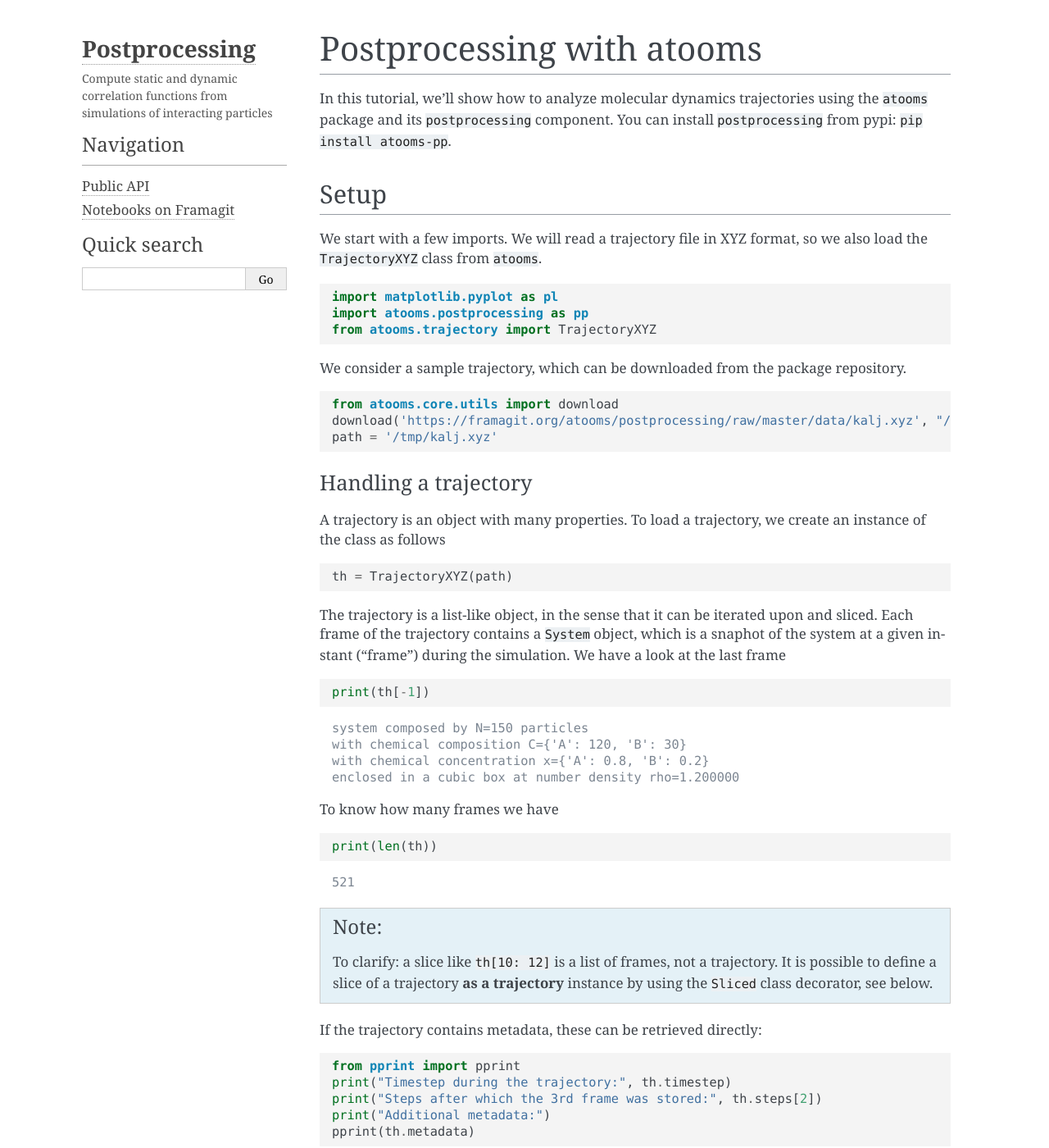
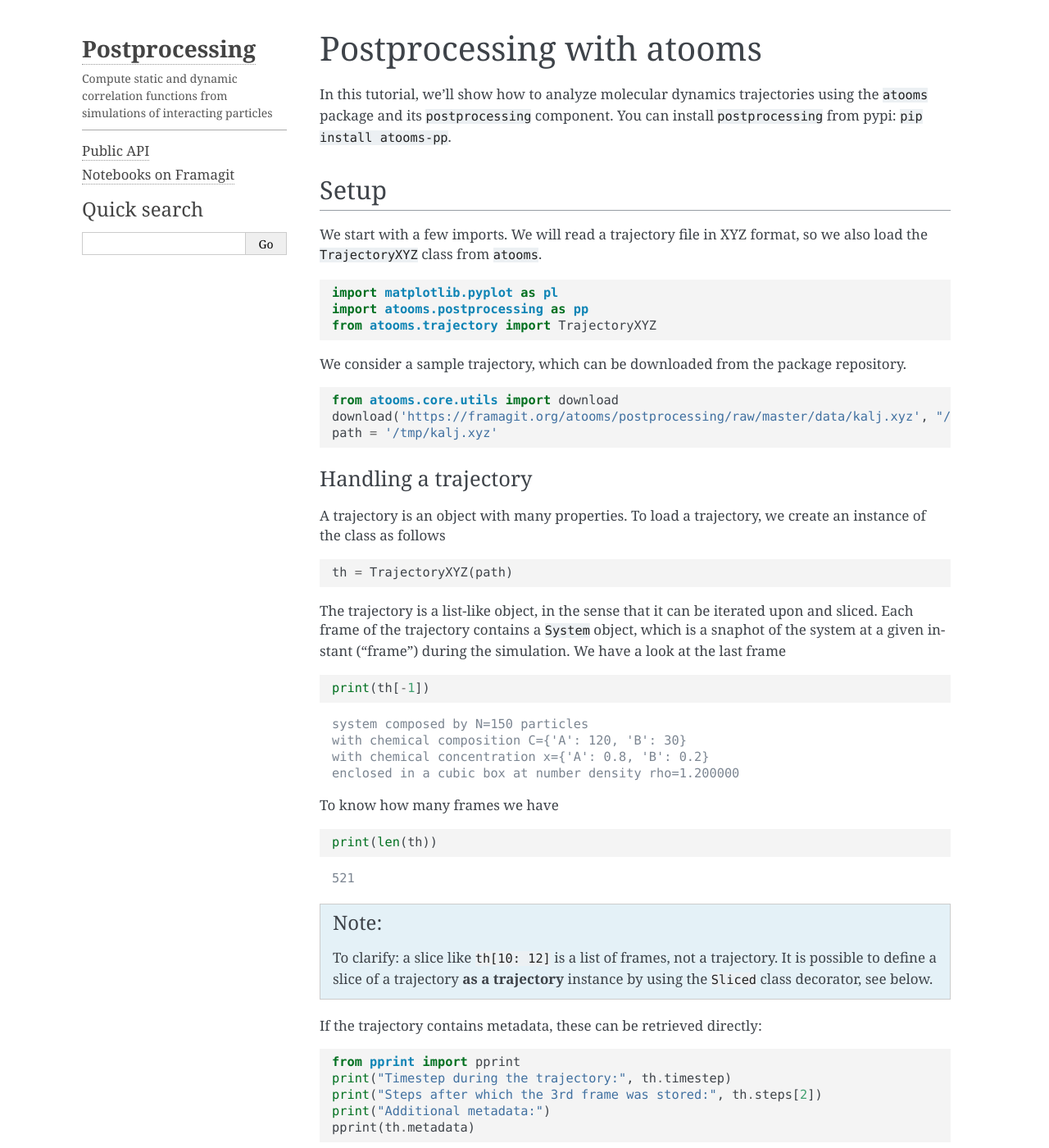
Before and after one commit to atooms-mirror/postprocessing, a Sphinx documentation site: the page built from docs/index.rst, in a window 1280 px wide and 1400 px high. Shown: the whole window at 82% size. Built offline with Sphinx 7.4.7, drawn with Linux system fonts in a browser that asks for light colours; pages that are not in the unit, such as notebooks, are missing from menus.

Commit message:
Update docs

```diff
--- a/docs/_static/custom.css
+++ b/docs/_static/custom.css
@@ -43,10 +43,6 @@
     height: auto;
 }
 }
-div.body h1 {
-  padding-bottom: 4px;
-  border-bottom: 1px solid rgb(151, 157, 164);
-}
 div.body h2 {
   padding-bottom: 4px;
   border-bottom: 1px solid rgb(151, 157, 164);
--- /dev/null
+++ b/docs/_templates/navigation.html
@@ -0,0 +1,9 @@
+{{ toctree(includehidden=theme_sidebar_includehidden, collapse=theme_sidebar_collapse) }}
+{% if theme_extra_nav_links %}
+<hr />
+<ul>
+    {% for text, uri in theme_extra_nav_links.items() %}
+    <li class="toctree-l1"><a href="{{ uri }}">{{ text }}</a></li>
+    {% endfor %}
+</ul>
+{% endif %}
```
Also changed, not shown: docs/index.ipynb.
